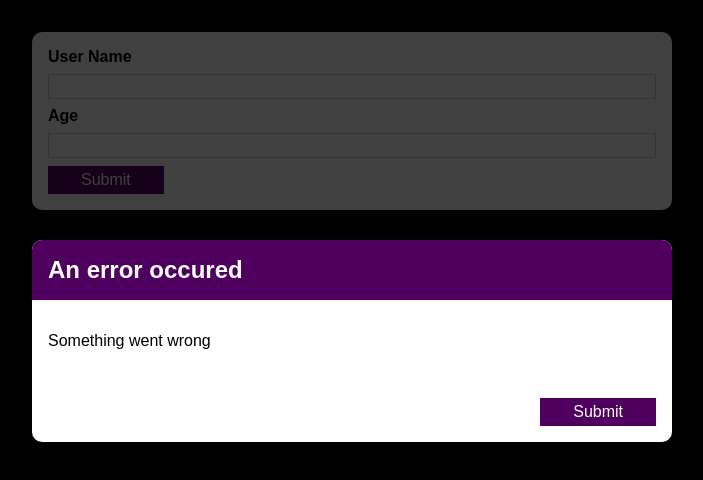
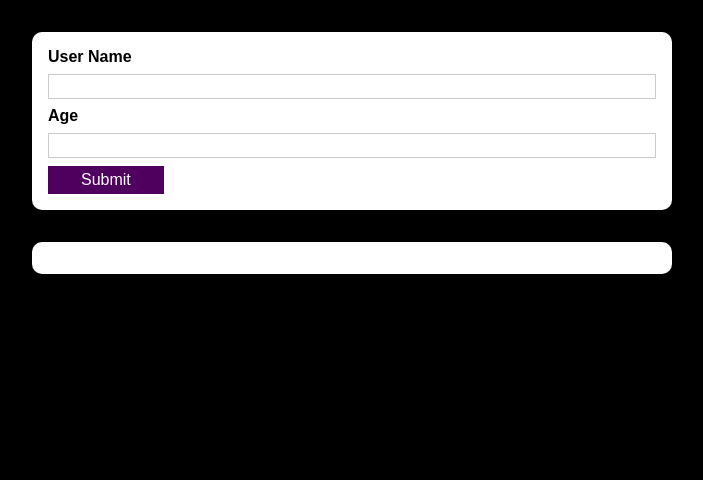
Before and after one commit to adarshahelvar/React----Age-and-Name-Definder, a React (Create React App) app: page / in a window 1280 px wide. Shown: the top 480 px of the page, without its empty margins (288-991 px from the left). Built offline with nearby package versions, Linux system fonts and the light colour scheme.

Commit message:
Cancel Button

```diff
--- a/src/components/UI/ErrorModal.js
+++ b/src/components/UI/ErrorModal.js
@@ -5,7 +5,7 @@
 
 const ErroeModal = (props) => {
     return (
-        <div className ={classes.backdrop}>
+        <div className ={classes.backdrop} onClick={props.onConfirm}>
         <Card className = {classes.modal}>
             <header className = {classes.header}>
                 <h2>
@@ -19,7 +19,7 @@
             </div>
             <div>
                 <footer className = {classes.actions}>
-                    <Button>Okay</Button>
+                    <Button onClick={props.onConfirm}>Okay</Button>
                 </footer>
             </div>
         </Card>
--- a/src/components/Users/AddUser.js
+++ b/src/components/Users/AddUser.js
@@ -7,14 +7,23 @@
 const AddUser = (props) =>{
     const [enteredUsername, setEnteredUsername] = useState('');
     const [enteredAge, setEnteredAge] = useState('');
+    const [error, setError] = useState();
 
 
     const addUserHandler = (event )=>{
         event.preventDefault();
         if (enteredUsername.trim() === 0 || enteredAge.trim() === 0) {
+            setError ({
+                title: 'Invaild Input',
+                message: 'Please enter a valid Name and Age'
+            });
             return;
         }
         if(+enteredAge < 1 ){
+            setError ({
+                title: 'Invaild Age',
+                message: 'Please enter a valid Age'
+            });
             return;
         }
         props.onAddUser(enteredUsername, enteredAge);
@@ -31,11 +40,14 @@
         setEnteredAge(event.target.value);
     }
 
+    const errorHandler = () =>{
+        setError(null);
+    }
     return (
         <div>
-        <ErrorModal title = "An error occured" message= "Something went wrong"/>
+        {error && <ErrorModal title = {error.title} message= {error.message} onConfirm={errorHandler}/>}
         <Card className = {classes.input}>
-    <form onSubmit={addUserHandler}>
+        <form onSubmit={addUserHandler}>
         <label htmlFor="username">User Name</label>
         <input type="text" id="username" value={enteredUsername} onChange={usernameChangeHandler} />
         <label htmlFor="age">Age</label>
```
